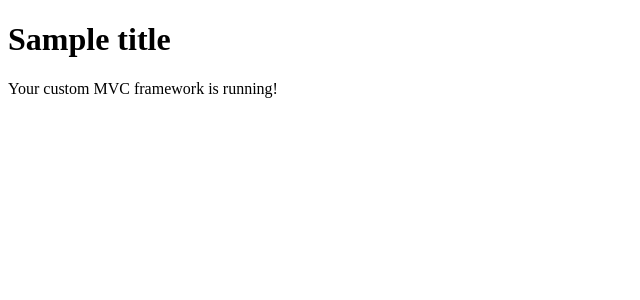
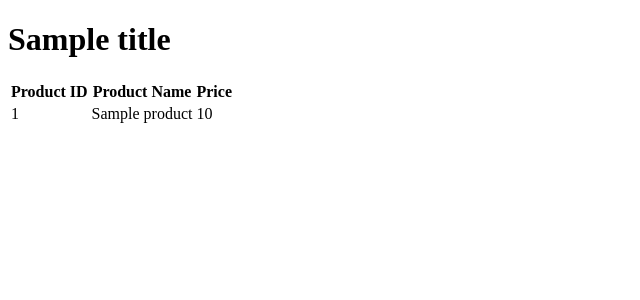
Before and after one commit to MarjovanLier/MVCPlay, a PHP site: template src/Views/product.php in a window 1280 px wide. Shown: the top 300 px of the page, without its empty margins (0-640 px from the left). Run offline with PHP 8.4, Linux system fonts and the light colour scheme; the template is opened without the code that fills it: most values are stand-ins (such as "Sample title", 1, 10 or a date in 2020).

Commit message:
Add products table, seed data, and display products in view
Created a new `products` table with relevant fields and seeded it with sample data. Updated the `ProductsModel` to retrieve products from this table, and modified the product view to display the products in a table format. This improves database structure and enriches the UI with dynamic content.

```diff
--- /dev/null
+++ b/database/dml/001_seed_products.sql
@@ -0,0 +1,4 @@
+INSERT INTO products (name, description, price)
+VALUES ('Product 1', 'Description for product 1', 9.99),
+       ('Product 2', 'Description for product 2', 19.99),
+       ('Product 3', 'Description for product 3', 29.99);
--- a/src/Views/product.php
+++ b/src/Views/product.php
@@ -7,6 +7,24 @@
 </head>
 <body>
 <h1><?= $title ?></h1>
-<p>Your custom MVC framework is running!</p>
+
+<table>
+    <thead>
+    <tr>
+        <th>Product ID</th>
+        <th>Product Name</th>
+        <th>Price</th>
+    </tr>
+    </thead>
+    <tbody>
+    <?php foreach ($products as $product): ?>
+        <tr>
+            <td><?= $product['id'] ?></td>
+            <td><?= $product['name'] ?></td>
+            <td><?= $product['price'] ?></td>
+        </tr>
+    <?php endforeach; ?>
+    </tbody>
+</table>
 </body>
 </html>
```
Also changed, not shown: database/ddl/001_create_products_table.sql (added, +9 -0 lines), src/Models/ProductsModel.php (+9 -3 lines).
